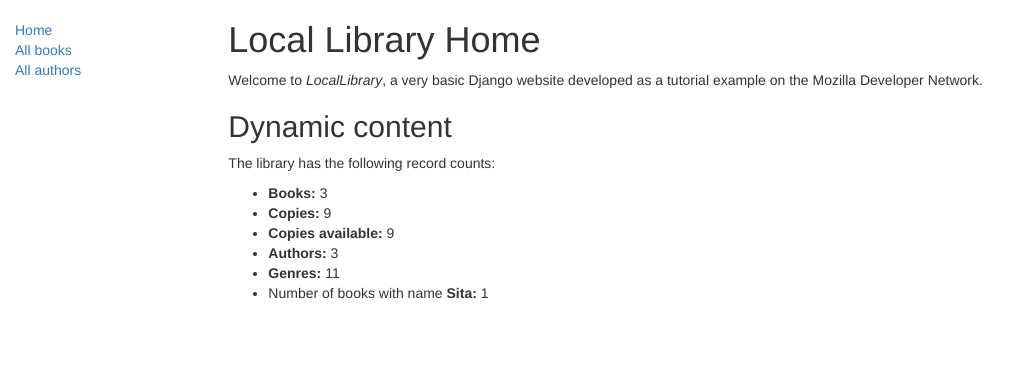
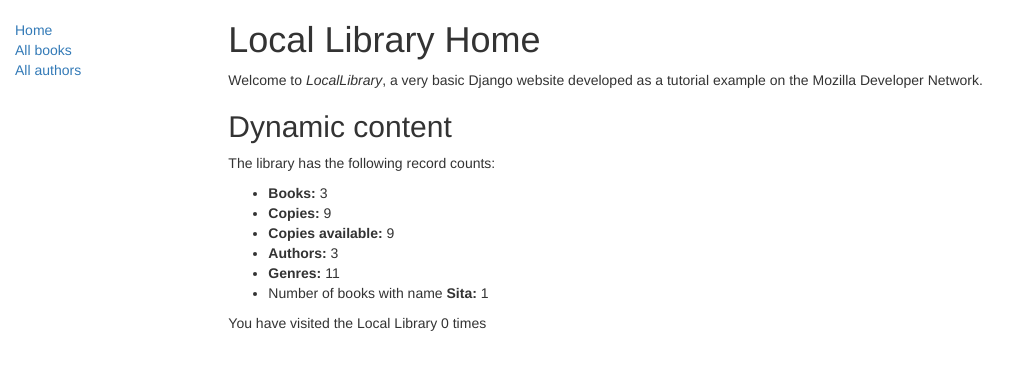
Before and after one commit to ygpravikumar/django, a Django app: page /catalog/ in a window 1280 px wide. Shown: the top 370 px of the page, without its empty margins (0-1030 px from the left). Run offline with Django 3.2, Linux system fonts and the light colour scheme; data comes from the database, SQL or seed files in the repository; both versions use the stored data as it was after the commit; some libraries are stand-ins or nearby versions.

Commit message:
Tutorial Part 7: Sessions framework

```diff
--- a/locallibrary/catalog/templates/base_generic.html
+++ b/locallibrary/catalog/templates/base_generic.html
@@ -32,6 +32,7 @@
             </div>
             <div class="col-sm-10 ">
                 {% block content %}{% endblock %} {% block pagination %} {% if is_paginated %}
+
                 <div class="pagination">
                     <span class="page-links">
                                 {% if page_obj.has_previous %}
--- a/locallibrary/catalog/templates/index.html
+++ b/locallibrary/catalog/templates/index.html
@@ -20,4 +20,6 @@
     <li>Number of books with name <strong>Sita:</strong> {{ num_books_with_sita }}</li>
   </ul>
 
+  <p>You have visited the Local Library {{num_visits}} times</p>
+
 {% endblock %}
--- a/locallibrary/catalog/views.py
+++ b/locallibrary/catalog/views.py
@@ -20,13 +20,17 @@ def index(request):
     num_genres = Genre.objects.count()
     num_books_with_sita = Book.objects.filter(title__icontains='sita').count()
 
+     # Number of visits to this view, as counted in the session variable.
+    num_visits=request.session.get('num_visits', 0)
+    request.session['num_visits'] = num_visits+1
+
     # Render the HTML template index.html with the data in the context variable
     return render(
         request,
         'index.html',
         context={'num_books': num_books, 'num_instances': num_instances,
                  'num_instances_available': num_instances_available, 'num_authors': num_authors,
-                 'num_genres': num_genres, 'num_books_with_sita': num_books_with_sita},
+                 'num_genres': num_genres, 'num_books_with_sita': num_books_with_sita,'num_visits':num_visits,},
     )
 
 
```
Also changed, not shown: locallibrary/db.sqlite3.
